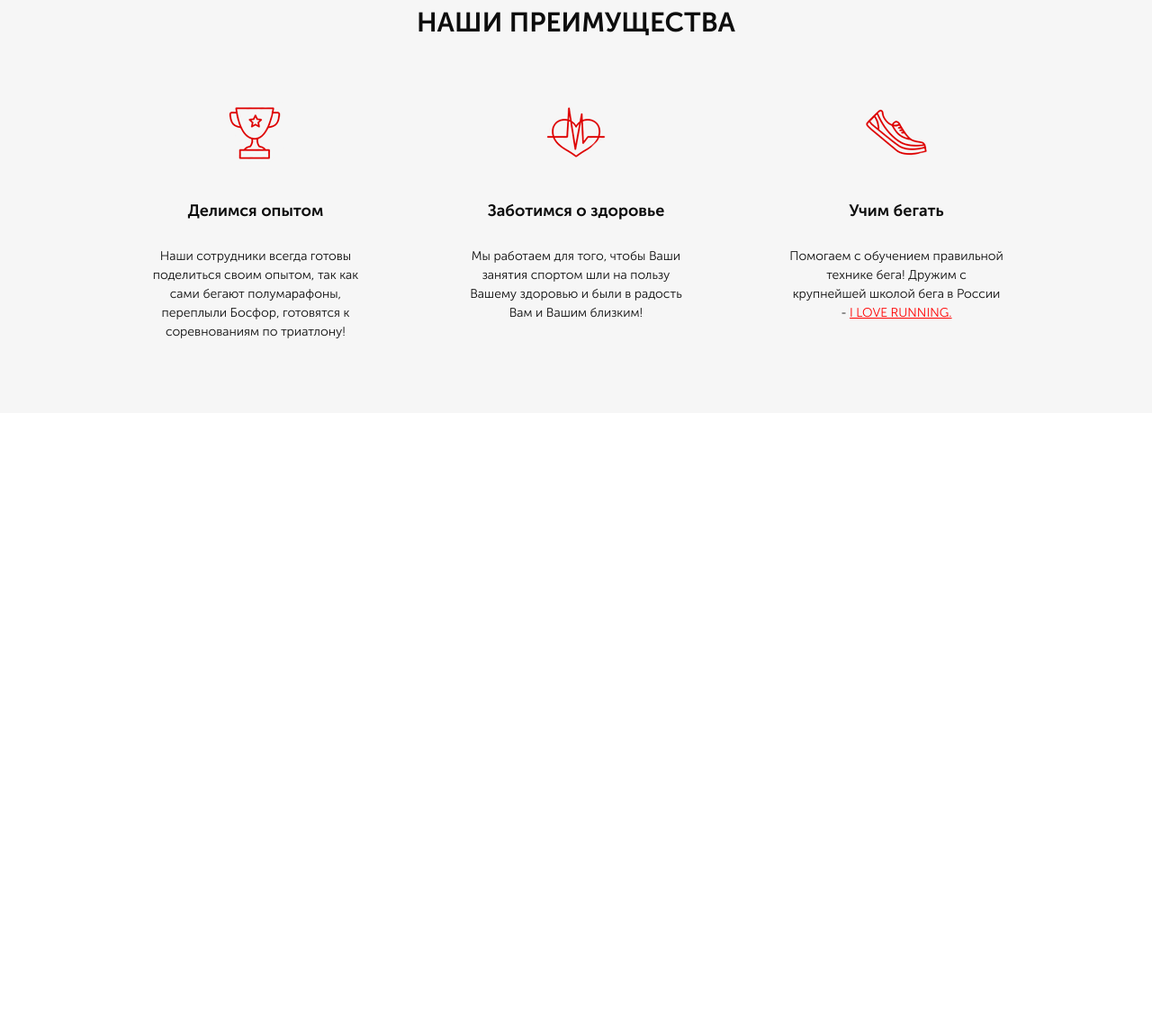
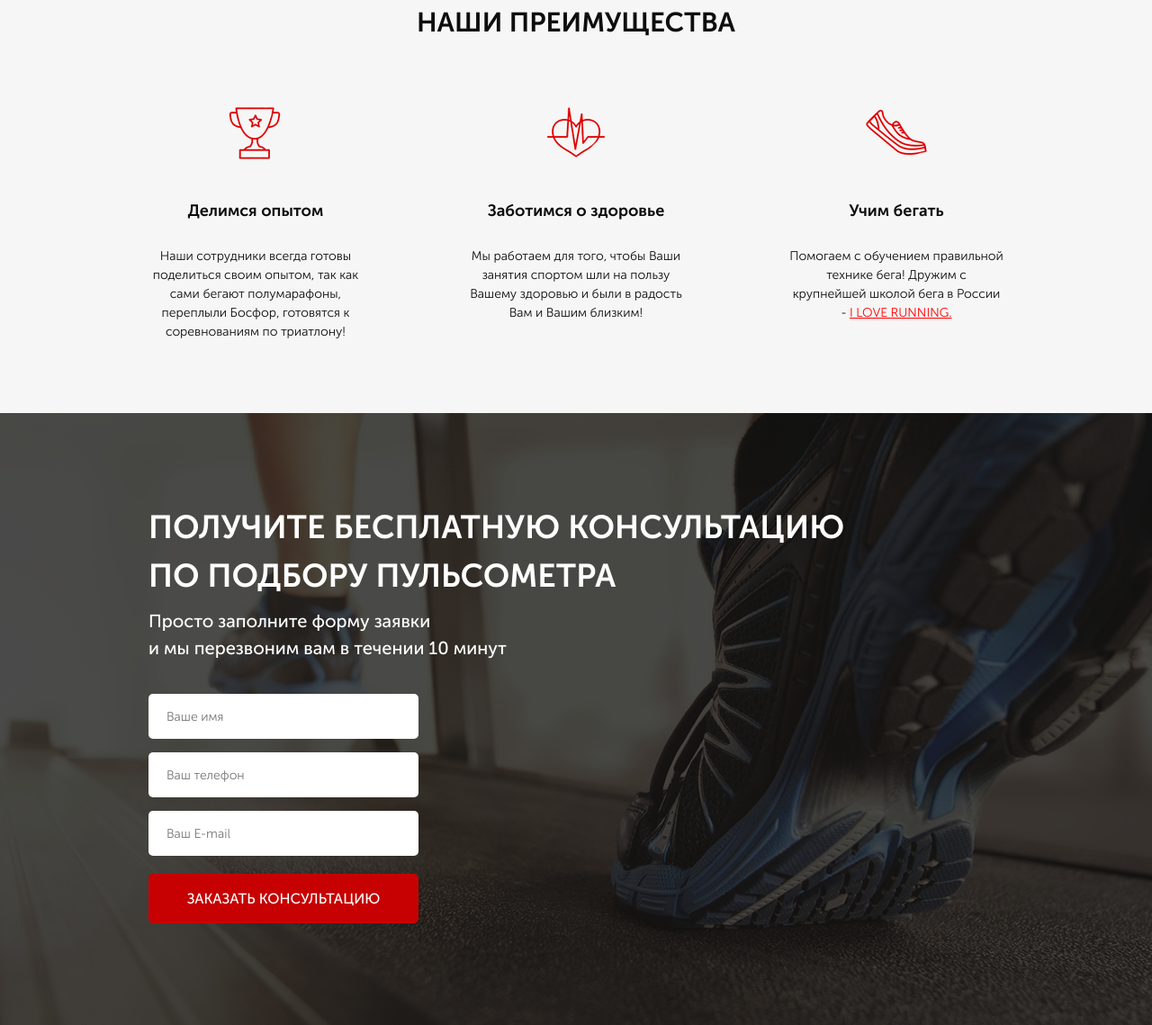
Before and after one commit to NailZI/pulse, a website: page src/index.html in a window 1280 px wide. Shown: the part 759-1898 px from the top of the page at 90% size. Before the commit the page ends 1218 px from the top, so only its background shows below. Drawn offline with Linux system fonts and the light colour scheme.

Commit message:
pulse les_2

```diff
--- a/src/index.html
+++ b/src/index.html
@@ -103,5 +103,26 @@
         </div>
     </div>
 
+    <div class="consultation">
+        <div class="container">
+            <h2 class="title title_left">
+                Получите бесплатную консультацию<br>
+                по подбору пульсометра
+            </h2>
+            <div class="consultation__descr">
+                Просто заполните форму заявки <br>
+                и мы перезвоним вам в течении 10 минут
+            </div>
+            <form class="feed-form" action="#">
+                <input name="name" required placeholder="Ваше имя" type="text">
+                <input name="phone" required placeholder="Ваш телефон" type="number">
+                <input name="email" required placeholder="Ваш E-mail" type="email">
+
+                <!-- <input type="submit" value="заказать кОНСУЛЬТАЦИЮ"> -->
+                <button class="button button_submit">заказать кОНСУЛЬТАЦИЮ</button>
+            </form>
+        </div>
+    </div>
+
 </body>
 </html>
--- a/src/sass/blocks/_buttons.scss
+++ b/src/sass/blocks/_buttons.scss
@@ -14,4 +14,9 @@
         height: 50px;
         font-size: 16px;
     }
+    &_submit {
+        width: 100%;
+        height: 55px;
+        font-size: 16px;
+    }
 }
--- /dev/null
+++ b/src/sass/blocks/_consultation.scss
@@ -0,0 +1,10 @@
+.consultation {
+    min-height: 680px;
+    padding: 100px 0 92px 0;
+    background: url('../../img/consultation.jpg') center (center/cover) no-repeat;
+    &__descr {
+        color: #fff;
+        font-size: 20px;
+        font-weight: 500;
+    }
+}
--- /dev/null
+++ b/src/sass/blocks/_forms.scss
@@ -0,0 +1,21 @@
+.feed-form {
+    margin-top: 36px;
+    display: flex;
+    flex-direction: column;
+    width: 300px;
+    input {
+        -moz-appearance: textfield;
+        height: 50px;
+        border-radius: 5px;
+        background-color: #fff;
+        margin-bottom: 15px;
+        border: none;
+        padding: 0 20px;
+        font-size: 14px;
+        font-weight: 300;
+        color: #4B4B4B;
+        &:nth-child(3) {
+            margin-bottom: 20px;
+        }
+    }
+}
--- a/src/sass/blocks/_titles.scss
+++ b/src/sass/blocks/_titles.scss
@@ -3,4 +3,10 @@
     font-size: 30px;
     font-weight: 700;
     text-align: center;
+    text-transform: uppercase;
+    &_left {
+        color: #fff;
+        font-size: 36px;
+        text-align: left;
+    }
 }
--- a/src/sass/style.scss
+++ b/src/sass/style.scss
@@ -11,3 +11,5 @@
 @import 'blocks/buttons';
 @import 'blocks/advantages';
 @import 'blocks/titles';
+@import 'blocks/consultation';
+@import 'blocks/forms';
```
Also changed, not shown: src/css/style.min.css.
